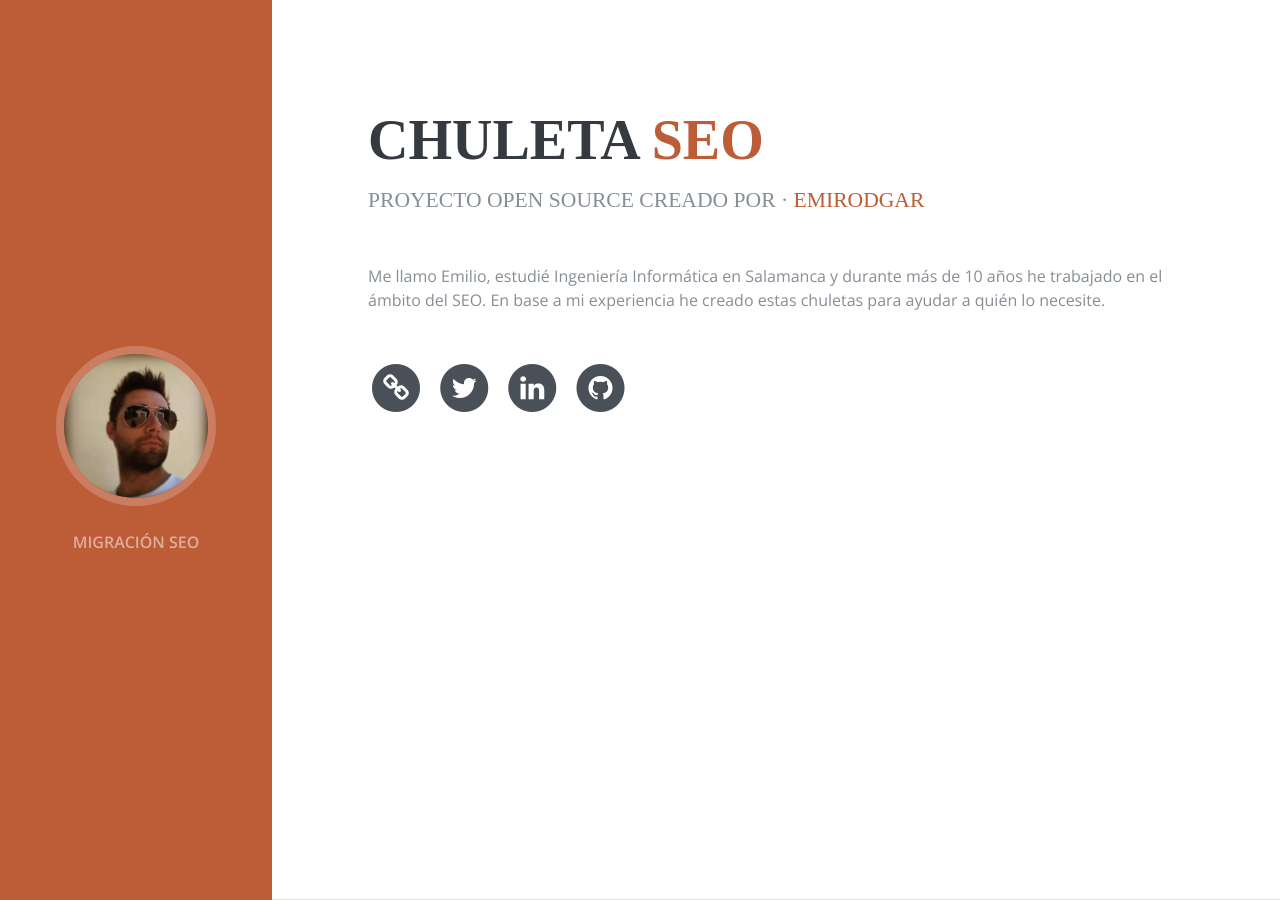
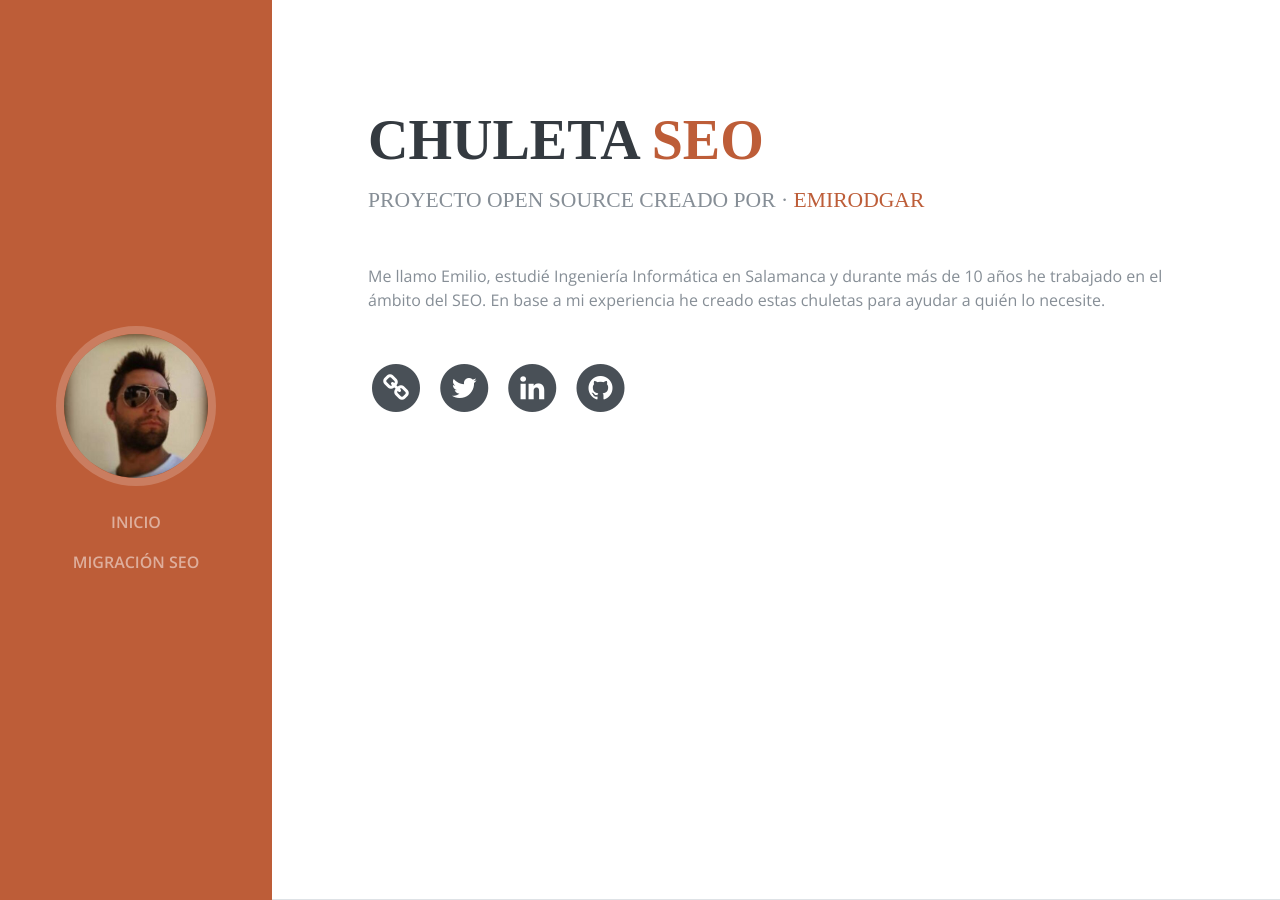
Before and after one commit to Emirodgar/w-chuleta-seo, a Jekyll site: the page built from README.md, in a window 1280 px wide. Built offline with Jekyll 4.4.1, drawn with Linux system fonts in a browser that asks for light colours; some web fonts are replaced; our own code applies the rules of GitHub Pages for plain Markdown files.

Commit message:
Update default.html

```diff
--- a/_layouts/default.html
+++ b/_layouts/default.html
@@ -38,6 +38,9 @@
       <div class="collapse navbar-collapse" id="navbarSupportedContent">
         <ul class="navbar-nav">
           <li class="nav-item">
+            <a class="nav-link js-scroll-trigger" href="https://chuletaseo.com">Inicio</a>
+          </li>
+          <li class="nav-item">
             <a class="nav-link js-scroll-trigger" href="/migracion-seo">Migración SEO</a>
           </li>
         </ul>
```
